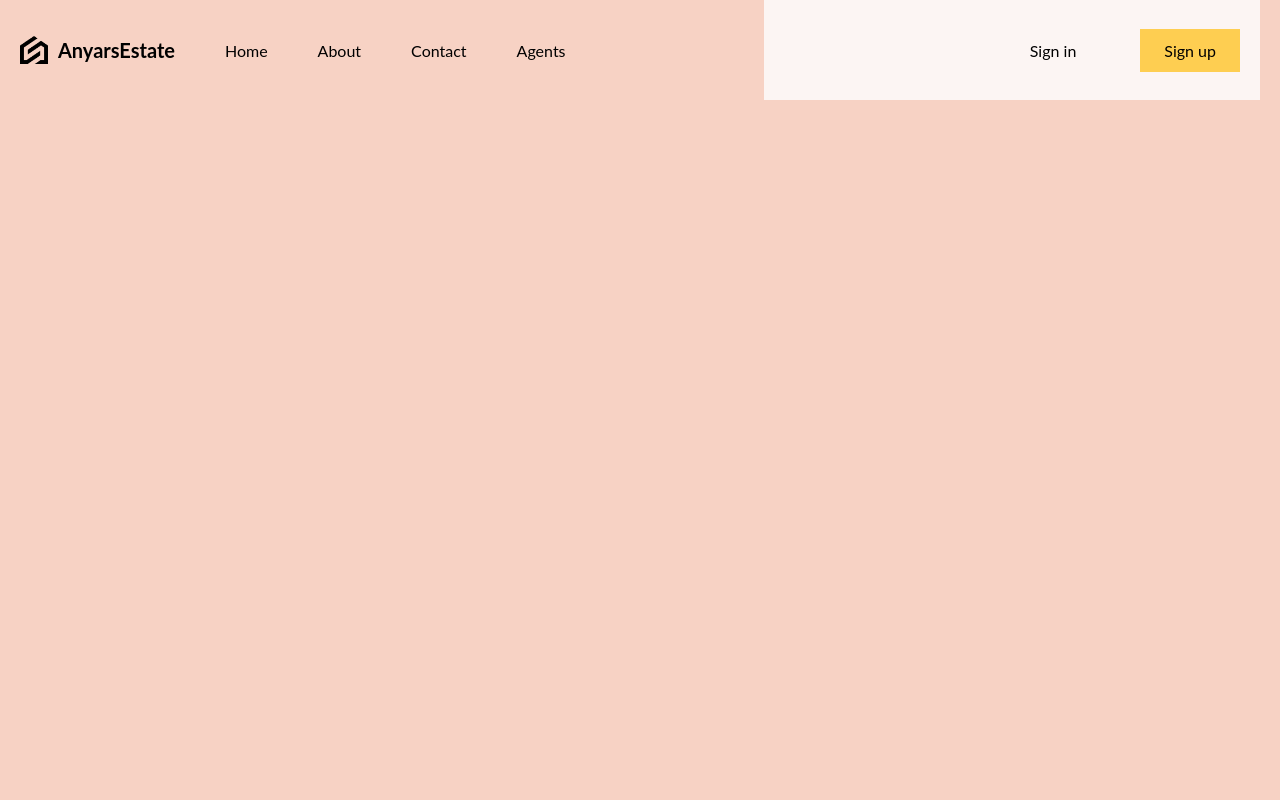
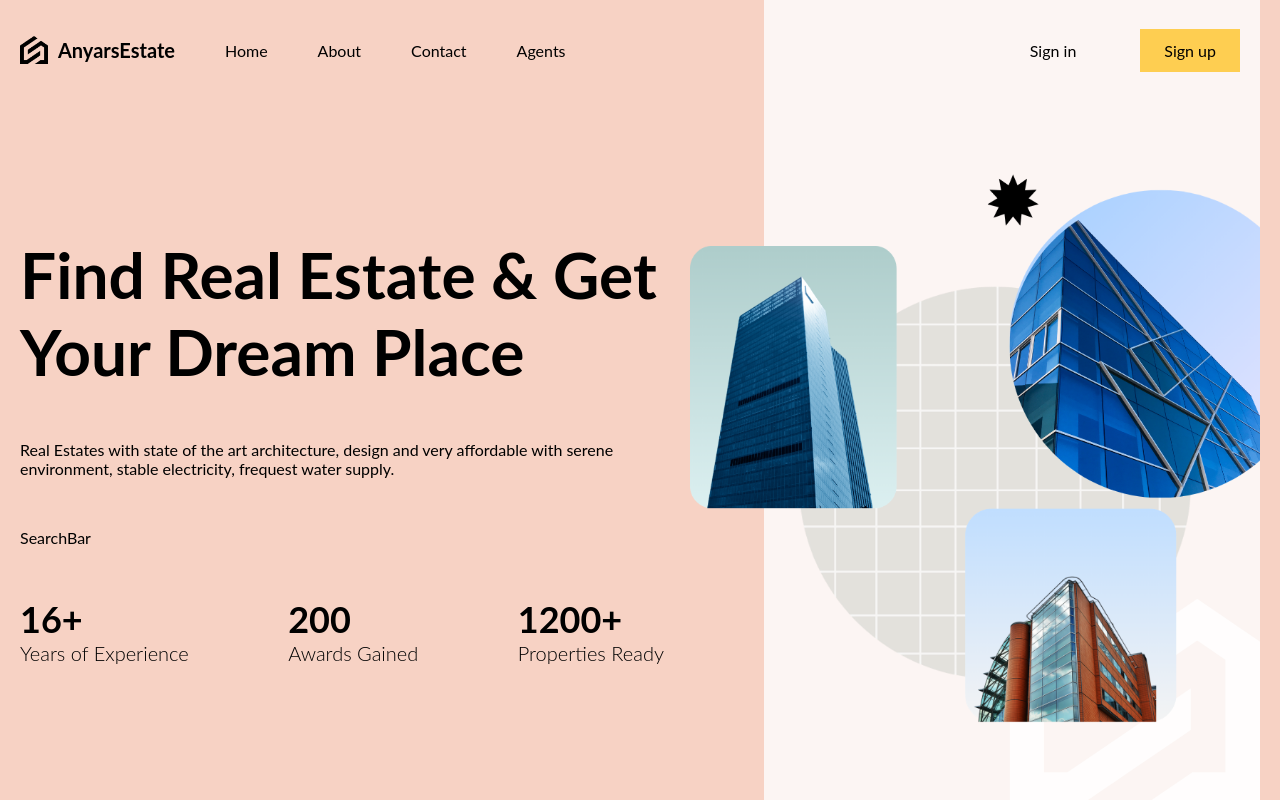
Before and after one commit to anyars-encarta/real-estate, a React (Vite) app: page / in a window 1280 px wide. Shown: the top 807 px of the page. Built offline with nearby package versions, Linux system fonts and the light colour scheme.

Commit message:
Add home page texts

```diff
--- a/src/App.jsx
+++ b/src/App.jsx
@@ -1,10 +1,17 @@
 import Navbar from './components/navbar/Navbar';
 import './layout.scss';
+import Home from './pages/homePage/Home';
 
 const App = () => {
   return (
     <div className='layout'>
-      <Navbar />
+      <div className="navbar">
+        <Navbar />
+      </div>
+
+      <div className="content">
+        <Home />
+      </div>
     </div>
   )
 }
--- /dev/null
+++ b/src/components/searchBar/SearchBar.jsx
@@ -0,0 +1,8 @@
+import React from 'react'
+import './searchBar.scss';
+
+export const SearchBar = () => {
+  return (
+    <div className='searchBar'>SearchBar</div>
+  )
+}
--- a/src/layout.scss
+++ b/src/layout.scss
@@ -7,6 +7,8 @@
     margin-right: auto;
     padding-left: 20px;
     padding-right: 20px;
+    display: flex;
+    flex-direction: column;
 
     @include lg {
         background-color: rgb(247, 210, 196);
@@ -22,4 +24,8 @@
         background-color: rgb(239, 200, 200);
         max-width: 640px;
     }
+
+    .content {
+        flex: 1;
+    }
 }
--- /dev/null
+++ b/src/pages/homePage/Home.jsx
@@ -0,0 +1,42 @@
+import React from 'react'
+import './home.scss';
+import { SearchBar } from '../../components/searchBar/SearchBar';
+
+const Home = () => {
+    return (
+        <div className="home">
+            <div className="textContainer">
+                <div className="wrapper">
+                    <h1 className='title'>Find Real Estate & Get Your Dream Place</h1>
+                    <p className='description'>
+                        Real Estates with state of the art architecture, design and very affordable with
+                        serene environment, stable electricity, frequest water supply.
+                    </p>
+                    <SearchBar />
+                    <div className="boxes">
+                        <div className="box">
+                            <h1>16+</h1>
+                            <h2>Years of Experience</h2>
+                        </div>
+
+                        <div className="box">
+                            <h1>200</h1>
+                            <h2>Awards Gained</h2>
+                        </div>
+
+                        <div className="box">
+                            <h1>1200+</h1>
+                            <h2>Properties Ready</h2>
+                        </div>
+                    </div>
+                </div>
+
+            </div>
+            <div className="imgContainer">
+                <img src='/bg.png' alt='' />
+            </div>
+        </div>
+    )
+}
+
+export default Home
--- /dev/null
+++ b/src/pages/homePage/home.scss
@@ -0,0 +1,48 @@
+.home {
+    display: flex;
+    justify-content: space-between;
+    height: 100%;
+}
+
+.textContainer {
+    flex: 3;
+
+    .wrapper {
+        padding-right: 100px;
+        display: flex;
+        flex-direction: column;
+        justify-content: center;
+        gap: 50px;
+        height: 100%;
+
+        .title {
+            font-size: 64px;
+        }
+
+        .boxes {
+            display: flex;
+            justify-content: space-between;
+
+            h1 {
+                font-size: 36px;
+            }h2 {
+                font-size: 20px;
+                font-weight: 300;
+            }
+        }
+    }
+}
+
+.imgContainer {
+    flex: 2;
+    background-color: #fcf5f3;
+    position: relative;
+    display: flex;
+    align-items: center;
+
+    img {
+        width: 115%;
+        position: absolute;
+        right: 0;
+    }
+}
```
Also changed, not shown: src/components/searchBar/searchBar.scss (added).
